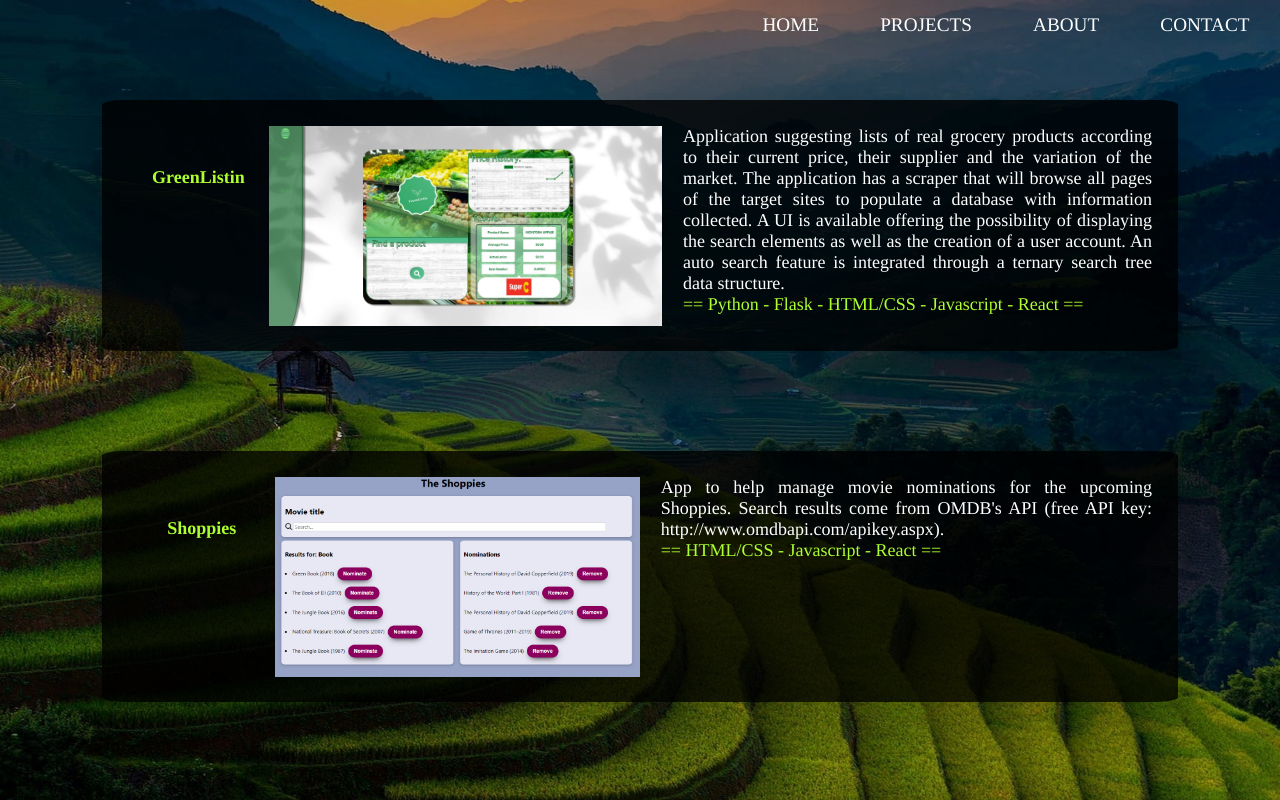
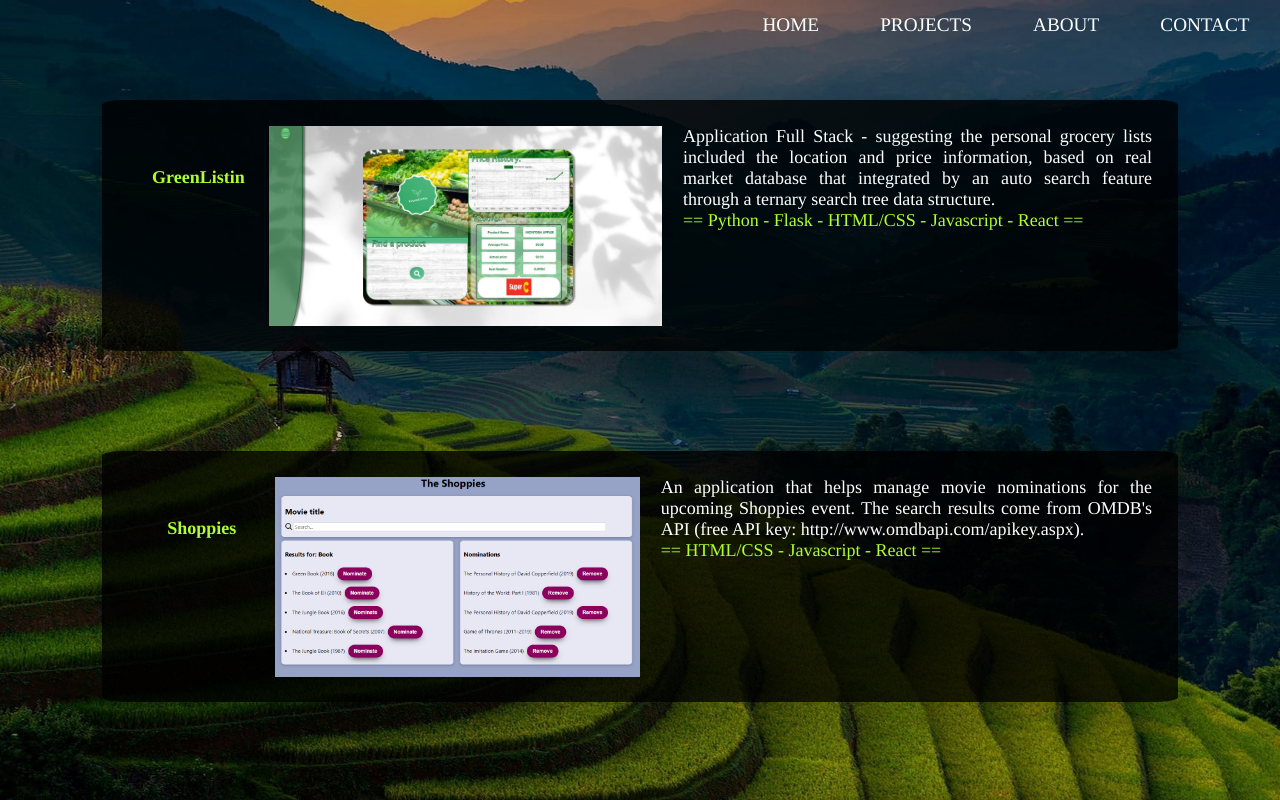
Before and after one commit to PierreLN/PierreLN.github.io, a React (Create React App) app: page / in a window 1280 px wide. Both pictures are taken after a click on the button "PROJECTS". Built offline with nearby package versions, Linux system fonts and the light colour scheme.

Commit message:
update project description

```diff
--- a/src/components/ProjectPage/Projects/Projects.jsx
+++ b/src/components/ProjectPage/Projects/Projects.jsx
@@ -8,7 +8,7 @@ function Projects() {
       id: "p1",
       title: "GreenListin",
       description:
-        "Application suggesting lists of real grocery products according to their current price, their supplier and the variation of the market. The application has a scraper that will browse all pages of the target sites to populate a database with information collected. A UI is available offering the possibility of displaying the search elements as well as the creation of a user account. An auto search feature is integrated through a ternary search tree data structure.",
+        "Application Full Stack - suggesting the personal grocery lists included the location and price information, based on real market database that integrated by an auto search feature through a ternary search tree data structure.",
       image: require("../../../Images/GreenListin1.png"),
       language: "== Python - Flask - HTML/CSS - Javascript - React ==",
     },
@@ -16,7 +16,7 @@ function Projects() {
       id: "p2",
       title: "Shoppies",
       description:
-        "App to help manage movie nominations for the upcoming Shoppies. Search results come from OMDB's API (free API key: http://www.omdbapi.com/apikey.aspx).",
+        "An application that helps manage movie nominations for the upcoming Shoppies event. The search results come from OMDB's API (free API key: http://www.omdbapi.com/apikey.aspx).",
       image: require("../../../Images/Shoppies.png"),
       language: "== HTML/CSS - Javascript - React ==",
     },
@@ -24,7 +24,7 @@ function Projects() {
       id: "p3",
       title: "Food Order",
       description:
-        "A web-based application simulating food orders. Users can place orders and view billing",
+        "A food orders web-based application that allows end-users to place orders and review the invoice.",
       image: require("../../../Images/Food_Order.png"),
       language: "== HTML/CSS - Javascript - React ==",
     },
@@ -32,7 +32,7 @@ function Projects() {
       id: "p4",
       title: "CRM",
       description:
-        "A CRM (Customer Relationship Management) app built with Django web application that enables businesses to manage customer interactions, track sales and marketing efforts, and streamline customer communication.",
+        "Customer Relationship Management – A web application built with Django that enables businesses to manage customer interactions, monitor sales and marketing projects, and streamline customer communication.",
       image: require("../../../Images/CRM_customer_relationship_management.png"),
       language: "== Python - Django - HTML ==",
     },
@@ -40,7 +40,7 @@ function Projects() {
       id: "p5",
       title: "GoPiGo3_42",
       description:
-        "Build a generic library that implements a State Machine design, software framework. The library is integrated into application tasks for a GoPiGo3 robot.",
+        "A generic library that implements a software framework - State Machine design, which can be used to integrate into GoPiGo3 robot’s tasks.",
       image: require("../../../Images/GoPiGo3_42.jpg"),
       language: "== Python ==",
     },
```
